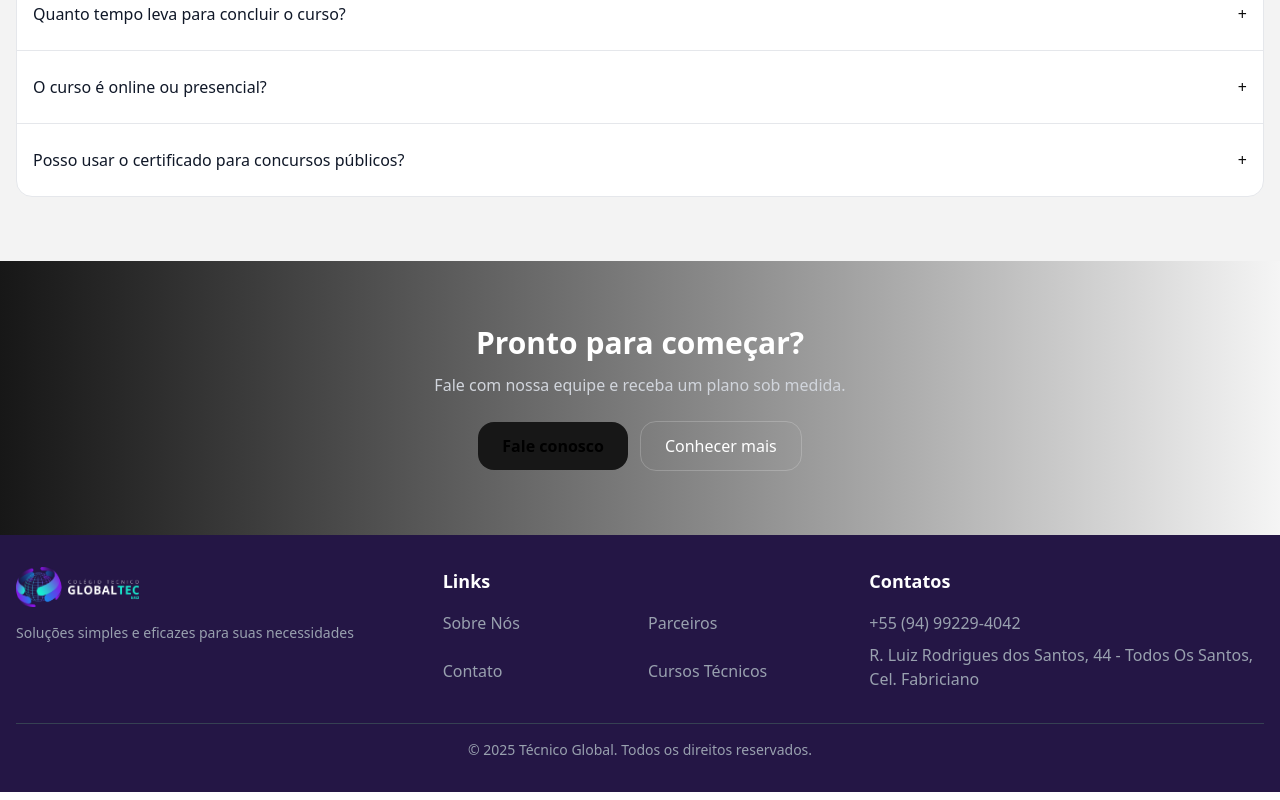
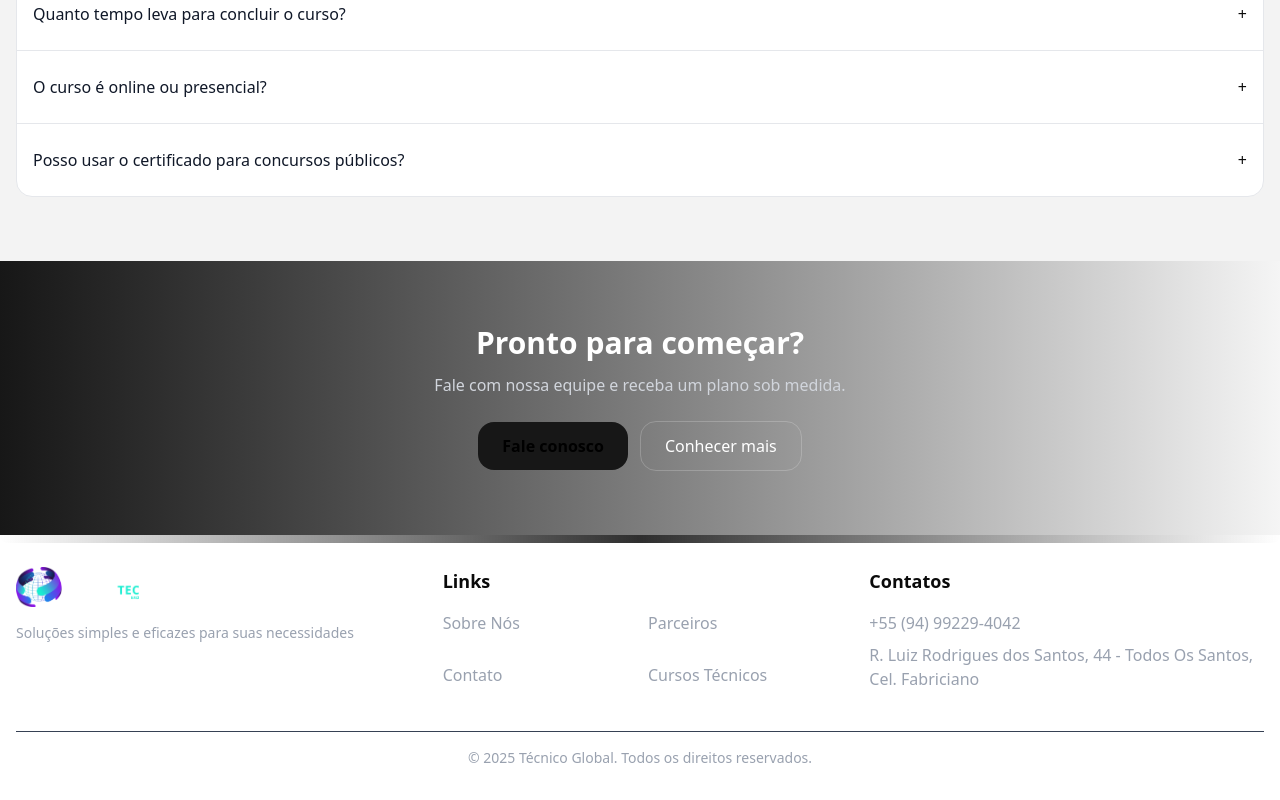
Before and after one commit to IsraelMends/Tecnico-Global, a Next.js app: page / in a window 1280 px wide. Shown: the part 3018-3818 px from the top of the page. Built offline with nearby package versions, Linux system fonts and the light colour scheme.

Commit message:
style(footer): update footer background and link styles for enhanced visual appeal

```diff
--- a/src/components/footer/footer_links/index.tsx
+++ b/src/components/footer/footer_links/index.tsx
@@ -3,10 +3,10 @@ const FooterLinks = () => {
     <div className="space-y-4">
       <h3 className="text-lg font-semibold">Links</h3>
       <ul className="space-y-2 grid grid-cols-2 gap-4">
-        <li><a href="/about" className="text-gray-400 hover:text-white">Sobre Nós</a></li>
-        <li><a href="/#Parceiros" className="text-gray-400 hover:text-white">Parceiros</a></li>
-        <li><a href="/#Contact" className="text-gray-400 hover:text-white">Contato</a></li>
-        <li><a href="/#Courses" className="text-gray-400 hover:text-white">Cursos Técnicos</a></li>
+        <li><a href="/about" className="text-gray-400 hover:text-white relative transition-colors after:content-[''] after:block after:h-1 after:bg-[var(--blue-detail)] after:rounded-full after:scale-x-0 hover:after:scale-x-100 after:transition-transform after:duration-300 after:origin-left">Sobre Nós</a></li>
+        <li><a href="/#Parceiros" className="text-gray-400 hover:text-white relative transition-colors after:content-[''] after:block after:h-1 after:bg-[var(--blue-detail)] after:rounded-full after:scale-x-0 hover:after:scale-x-100 after:transition-transform after:duration-300 after:origin-left">Parceiros</a></li>
+        <li><a href="/#Contact" className="text-gray-400 hover:text-white relative transition-colors after:content-[''] after:block after:h-1 after:bg-[var(--blue-detail)] after:rounded-full after:scale-x-0 hover:after:scale-x-100 after:transition-transform after:duration-300 after:origin-left">Contato</a></li>
+        <li><a href="/#Courses" className="text-gray-400 hover:text-white relative transition-colors after:content-[''] after:block after:h-1 after:bg-[var(--blue-detail)] after:rounded-full after:scale-x-0 hover:after:scale-x-100 after:transition-transform after:duration-300 after:origin-left">Cursos Técnicos</a></li>
       </ul>
     </div>
   );
--- a/src/components/footer/index.tsx
+++ b/src/components/footer/index.tsx
@@ -5,8 +5,10 @@ import FooterCopyright from "./footer_copyright";
 
 const Footer = () => {
   return (
-    <footer className="bg-[#241645] text-white">
-      <div className="container mx-auto px-4 py-8">
+    <footer className="bg-[var(--burnt-orange)] text-[var(--amber)] relative overflow-hidden">
+      {/* Top border gradiente */}
+      <div className="absolute left-0 top-0 w-full h-2 bg-gradient-to-r from-[var(--amber)] via-[var(--primary)] to-[var(--blue-detail)] rounded-b-2xl opacity-90 z-10 animate-slide-down" />
+      <div className="container mx-auto px-4 py-8 relative z-20">
         <div className="grid grid-cols-1 md:grid-cols-3 gap-8">
           <FooterBrand />
           <FooterLinks />
```
